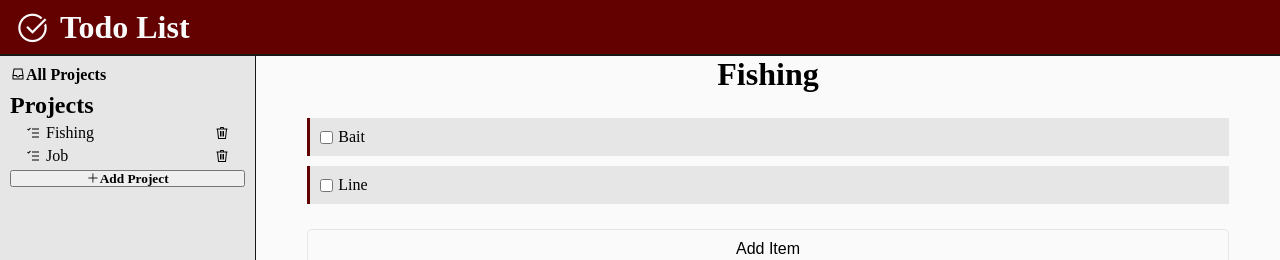
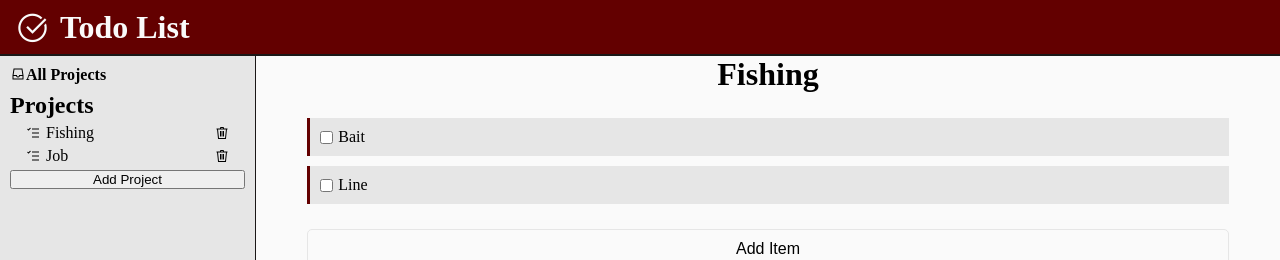
Before and after one commit to robisonwebdev/todo-react, a React (Create React App) app: page / in a window 1280 px wide. Shown: the top 260 px of the page. Built offline with nearby package versions, Linux system fonts and the light colour scheme.

Commit message:
Removed a class from Button

```diff
--- a/src/components/ProjectsContainer.js
+++ b/src/components/ProjectsContainer.js
@@ -40,7 +40,7 @@ const ProjectsContainer = ({ projects, addProject, deleteProject, viewProject })
             <div className='projects'>
                 <h2>Projects</h2>
                 {projectsMap}
-                {addProjectBtn ? <Button className='addProjectBtn las la-plus' onClick={handleAddProjectBtn} text='Add Project' /> : null}
+                {addProjectBtn ? <Button className='addProjectBtn' onClick={handleAddProjectBtn} text='Add Project' /> : null}
                 {showForm ? <AddProjectForm onSubmit={handleSubmit} onChange={handleChange} onCancel={handleCancel} value={inputValue} /> : null }
             </div>
         </div>
```
